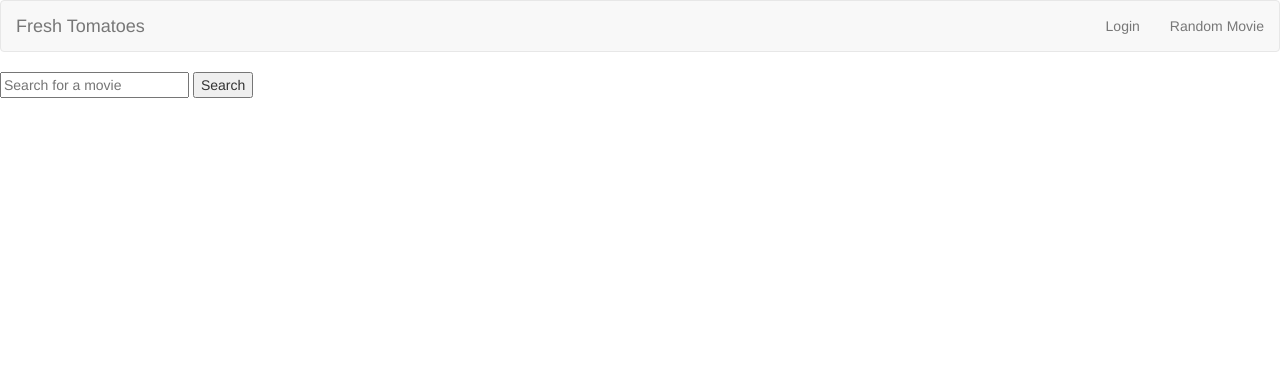
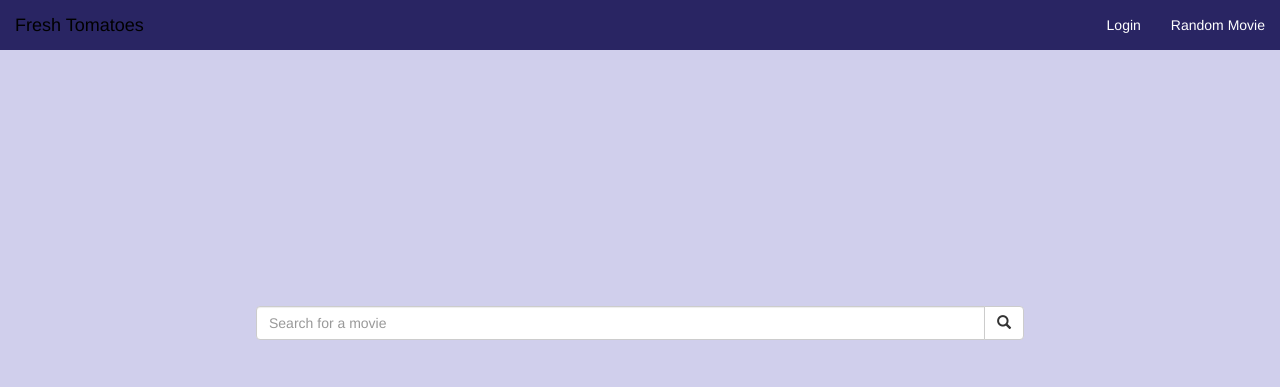
Before and after one commit to ChanYvonne/FreshTomatoes, a Flask app: page /home/ in a window 1280 px wide. Shown: the top 387 px of the page. Run offline with Flask 2, Linux system fonts and the light colour scheme; some libraries are stand-ins or nearby versions.

Commit message:
one page styled, a few more to go!'

```diff
--- a/app.py
+++ b/app.py
@@ -43,7 +43,7 @@ def authenicate():
     elif request.form['account'] == 'Register':
         val = authen.register(request.form, userNames, passWords)
         if val == True :
-            return redirect(url_for('register', message = "Registration Successful", ))
+            return redirect(url_for('login', message = "Registration Successful", ))
         else:
             return redirect(url_for('register', message = val))
     else:
--- a/static/style.css
+++ b/static/style.css
@@ -1,7 +1,8 @@
-body{
+html, body{
     background-color: #D0CFEC;
+    margin: 0;
+    padding: 0;
 }
-
 
 #loginRegis{
     text-align: center;
@@ -18,3 +19,29 @@ body{
     margin-top: 17%;
     background-color: #FBF9FF;
 }
+
+#navigation{
+    margin-bottom: 0px;
+    background-color: #292563;
+    color: white;
+    border: 0px solid transparent;
+    border-radius: 0px;
+}
+
+#homePage{
+    border: 0px;
+    border-radius: 0px;
+    background-color: #D0CFEC;
+    padding-left: 20%;
+    padding-right: 20%;
+    margin:auto;
+    padding-top: 20%;
+}
+
+
+.nav-detail{
+    color: white;
+}
+.nav-detail:hover{
+    color: black;
+}
--- a/templates/home.html
+++ b/templates/home.html
@@ -11,27 +11,33 @@
   </head>
 
   <body>
-    <nav class="navbar navbar-default">
+    <nav class="navbar navbar-inverted" id="navigation">
       <div class="container-fluid">
         <div class="navbar-header">
-          <a class="navbar-brand" href="/home/">Fresh Tomatoes</a>
+          <a class="navbar-brand nav-detail" href="/home/">Fresh Tomatoes</a>
         </div>
         <ul class="navbar-nav navbar-right nav">
           {% if user %}
-          <li><a type="button" href="/logout/">Logout</a></li>
-          <li><a type="button" href="/account/">View Account</a></li>
+          <li><a class="nav-detail" type="button" href="/logout/">Logout</a></li>
+          <li><a class="nav-detail" type="button" href="/account/">View Account</a></li>
           {% else %}
-          <li><a type="button" href="/login/">Login</a></li>
+          <li><a class="nav-detail" type="button" href="/login/">Login</a></li>
           {% endif %}
-          <li><a type="button" href="/movie/">Random Movie</a></li>
+          <li><a class="nav-detail" type="button" href="/movie/">Random Movie</a></li>
         </ul>
       </div>
     </nav>
-
-    <form action = "/search/" method = "GET">
-      <input type="text" id="q" name="q" placeholder="Search for a movie">
-      <input type="submit" value="Search">
-    </form>
-
+    <div class="jumbotron" id="homePage">
+      <form action="/search/" method="GET" class="form-horizontal">
+        <div class="input-group">
+          <input class="form-control" type="text" id="q" name="q" placeholder="Search for a movie">
+          <span class="input-group-btn">
+            <button class="btn btn-default" type="submit">
+              <span class="glyphicon glyphicon-search"></span>
+            </button>
+          </span>
+        </div>
+      </form>
+    </div>
   </body>
 </html>
--- a/templates/login.html
+++ b/templates/login.html
@@ -16,13 +16,13 @@
       <form action = "/authenticate/" method = "POST" class="form-horizontal">
         {% block form %}
         <div class="form-group">
-          <label class ="control-lable col-sm-3" for="user">Username:</label>
+          <label class ="control-label col-sm-3" for="user">Username:</label>
           <div class="col-sm-9">
             <input type="text" class="form-control" id="user" name="user" placeholder="Enter Username" required>
           </div>
         </div>
         <div class="form-group">
-          <label class ="control-lable col-sm-3" for="pwd">Password:</label>
+          <label class ="control-label col-sm-3" for="pwd">Password:</label>
           <div class="col-sm-9">
             <input type="password" class="form-control" id="pwd" name="password" placeholder="Enter Password" required>
           </div>
--- a/templates/register.html
+++ b/templates/register.html
@@ -2,19 +2,19 @@
 {% block header %}Register{% endblock %}
 {% block form %}
 <div class="form-group">
-  <label class ="control-lable col-sm-3" for="user">Username:</label>
+  <label class ="control-label col-sm-3" for="user">Username:</label>
   <div class="col-sm-9">
     <input type="text" class="form-control" id="user" name="user" placeholder="Enter Username" required>
   </div>
 </div>
 <div class="form-group">
-  <label class ="control-lable col-sm-3" for="pwd">Password:</label>
+  <label class ="control-label col-sm-3" for="pwd">Password:</label>
   <div class="col-sm-9">
     <input type="password" class="form-control" id="pwd" name="password" placeholder="Enter Password" required>
   </div>
 </div>
 <div class="form-group">
-  <label class ="control-lable col-sm-3" for="conf">Confirm:</label>
+  <label class ="control-label col-sm-3" for="conf">Confirm:</label>
   <div class="col-sm-9">
     <input type="password" class="form-control" id="conf" name="confirm" placeholder="Retype Password" required>
   </div>
```
Also changed, not shown: devlog.txt (+19 -7 lines), data/database.db, 3 other files.
